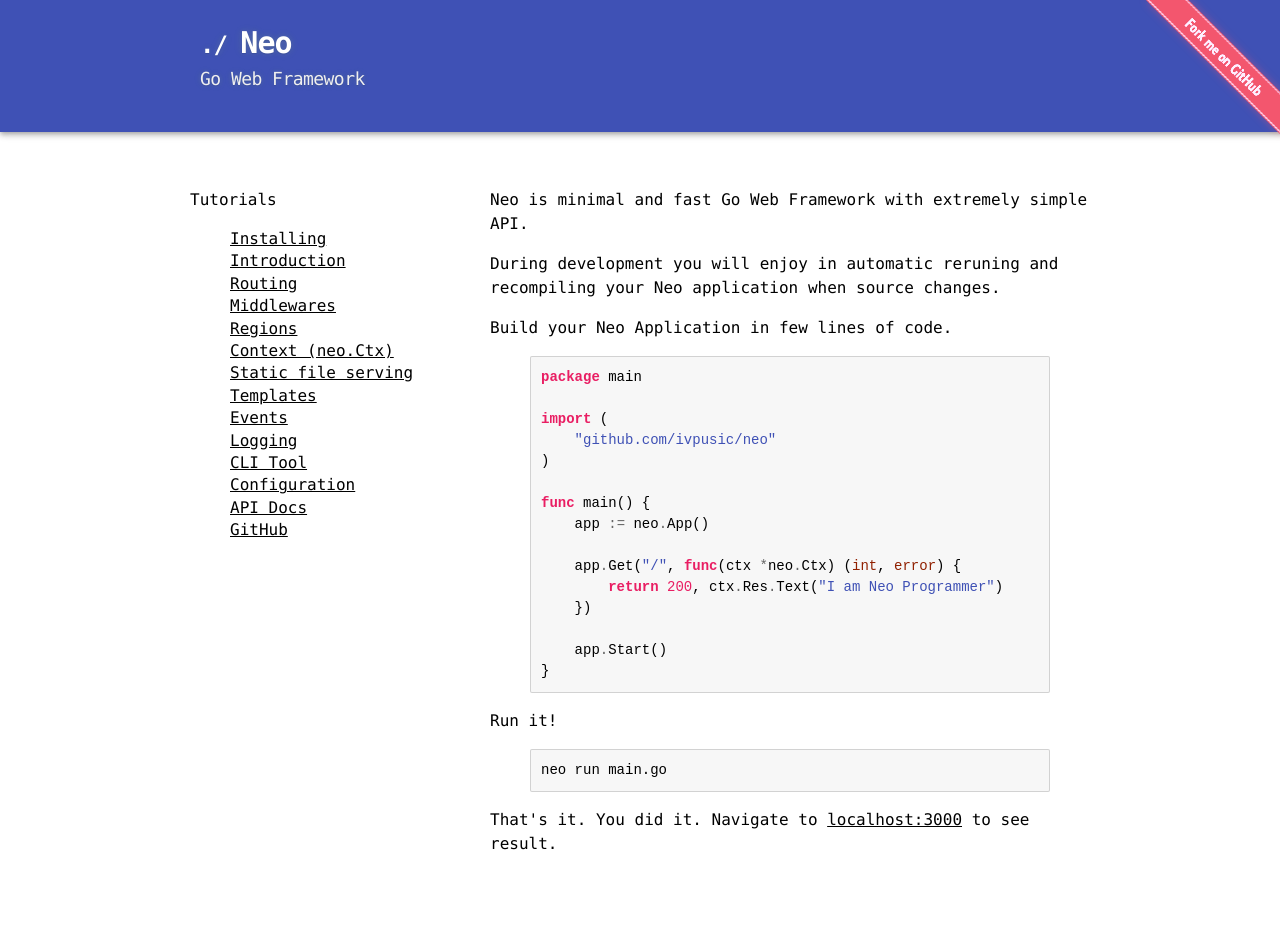
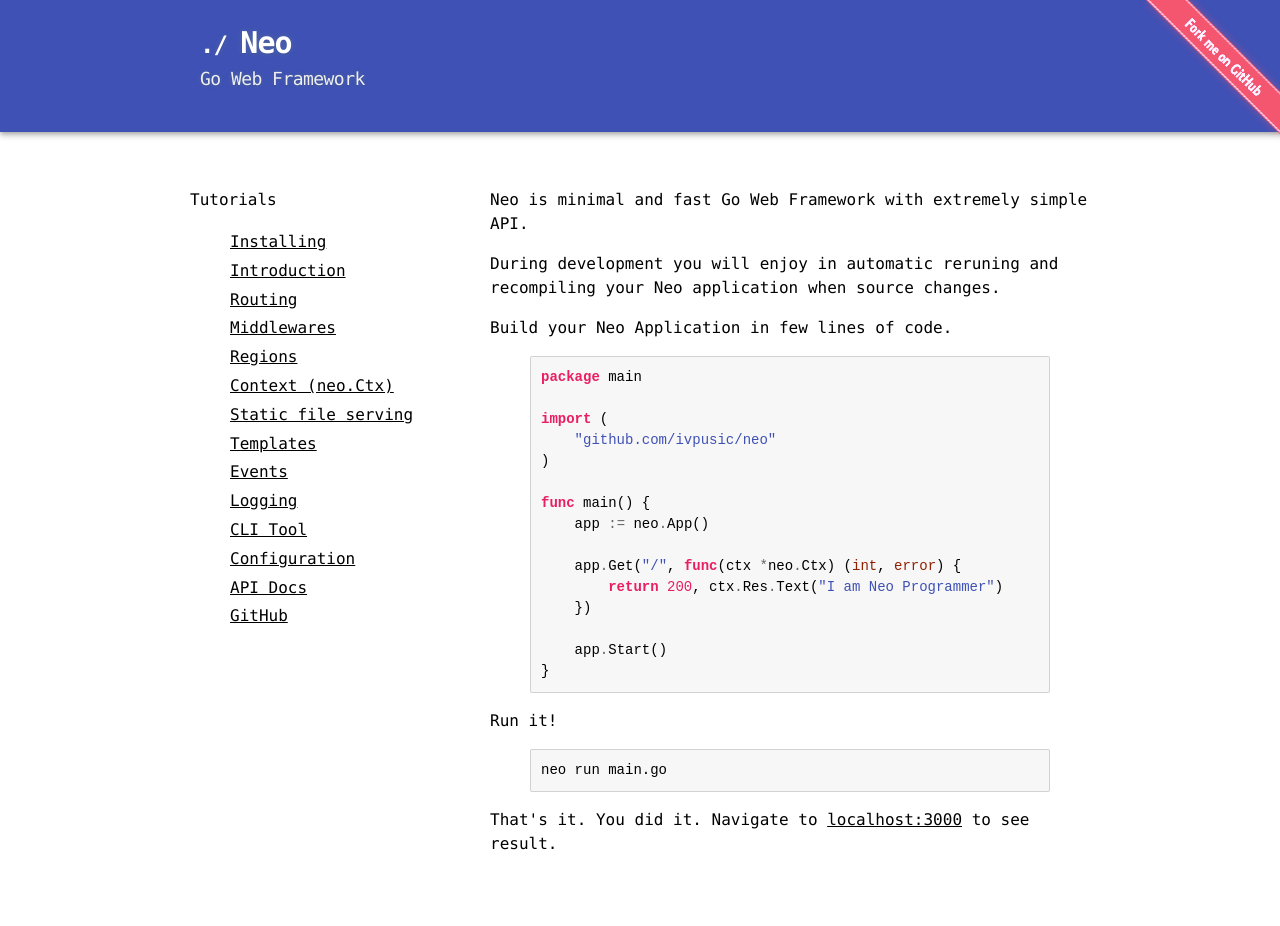
Before and after one commit to ivpusic/neo, a Jekyll site: the page built from index.html, in a window 1280 px wide. Built offline with Jekyll 4.4.1, drawn with Linux system fonts in a browser that asks for light colours; nearby versions of some CDN libraries; Markdown is read by kramdown in place of the engine named in the settings.

Commit message:
make nav list looks better

```diff
--- a/css/stylesheet.css
+++ b/css/stylesheet.css
@@ -30,7 +30,7 @@
     margin: 0 0 20px;
 }
 li {
-    line-height: 1.4;
+    line-height: 1.8;
 }
 /* Header, <header>
    header   - container
@@ -230,4 +230,5 @@
     background-color: #3F51B5;
     color: white;
     padding: 6px;
+    text-decoration: none;
 }
```
